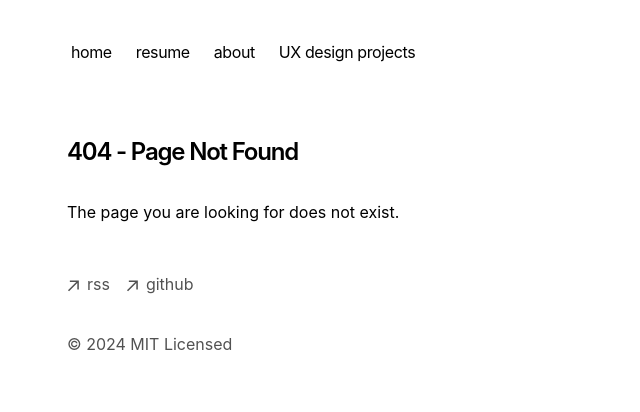
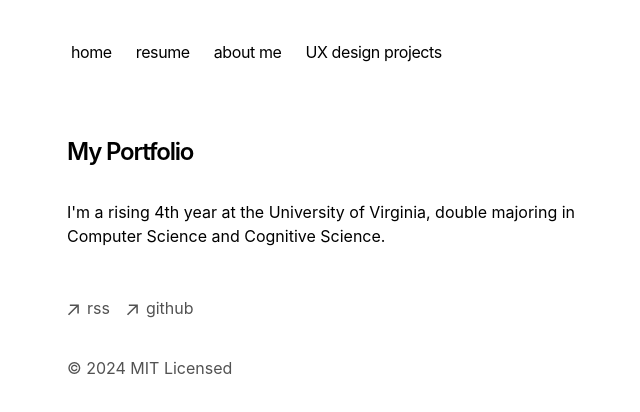
Before and after one commit to tara-morin/website, a Next.js app: page /about in a window 1280 px wide. Before the commit this address had no page. Shown: the top 412 px of the page, without its empty margins (285-925 px from the left). Built offline with nearby package versions, Linux system fonts and the light colour scheme.

Commit message:
added content to about me

```diff
--- a/app/about me/page.tsx
+++ /dev/null
@@ -1,4 +0,0 @@
-import { notFound } from 'next/navigation'
-import { CustomMDX } from 'app/components/mdx'
-import { formatDate, getBlogPosts } from 'app/resume/utils'
-import { baseUrl } from 'app/sitemap'
--- /dev/null
+++ b/app/about/page.tsx
@@ -0,0 +1,16 @@
+import { notFound } from 'next/navigation'
+import { CustomMDX } from 'app/components/mdx'
+import { formatDate, getBlogPosts } from 'app/resume/utils'
+import { baseUrl } from 'app/sitemap'
+export default function Page() {
+    return (
+      <section>
+        <h1 className="mb-8 text-2xl font-semibold tracking-tighter">
+          My Portfolio
+        </h1>
+        <p className="mb-4">
+          {`I'm a rising 4th year at the University of Virginia, double majoring in Computer Science and Cognitive Science.`}
+        </p>
+      </section>
+    )
+  }
--- a/app/components/nav.tsx
+++ b/app/components/nav.tsx
@@ -8,7 +8,7 @@ const navItems = {
     name: 'resume',
   },
   '/about': {
-    name: 'about',
+    name: 'about me',
   },
   '/UX': {
     name: 'UX design projects',
```
